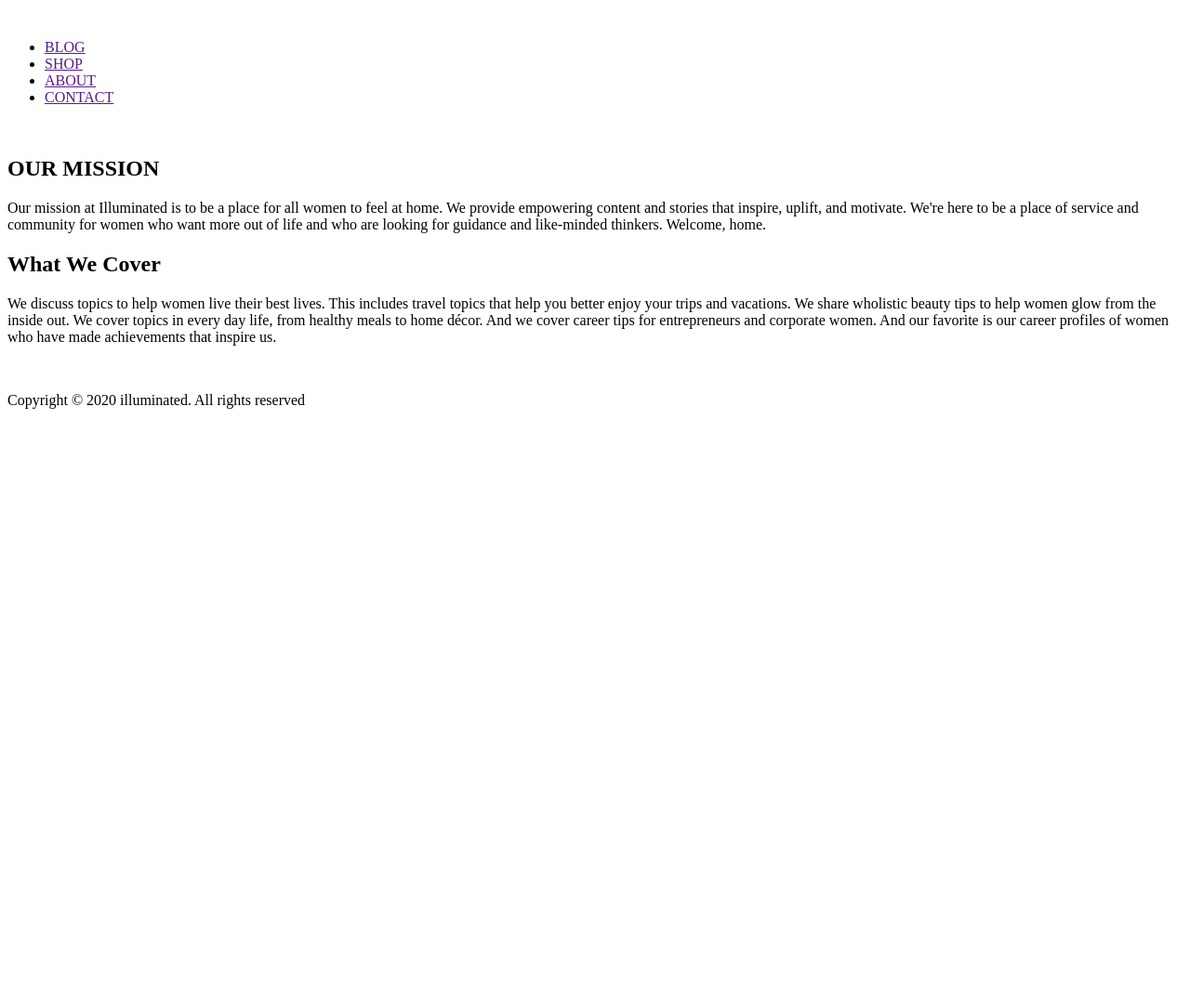
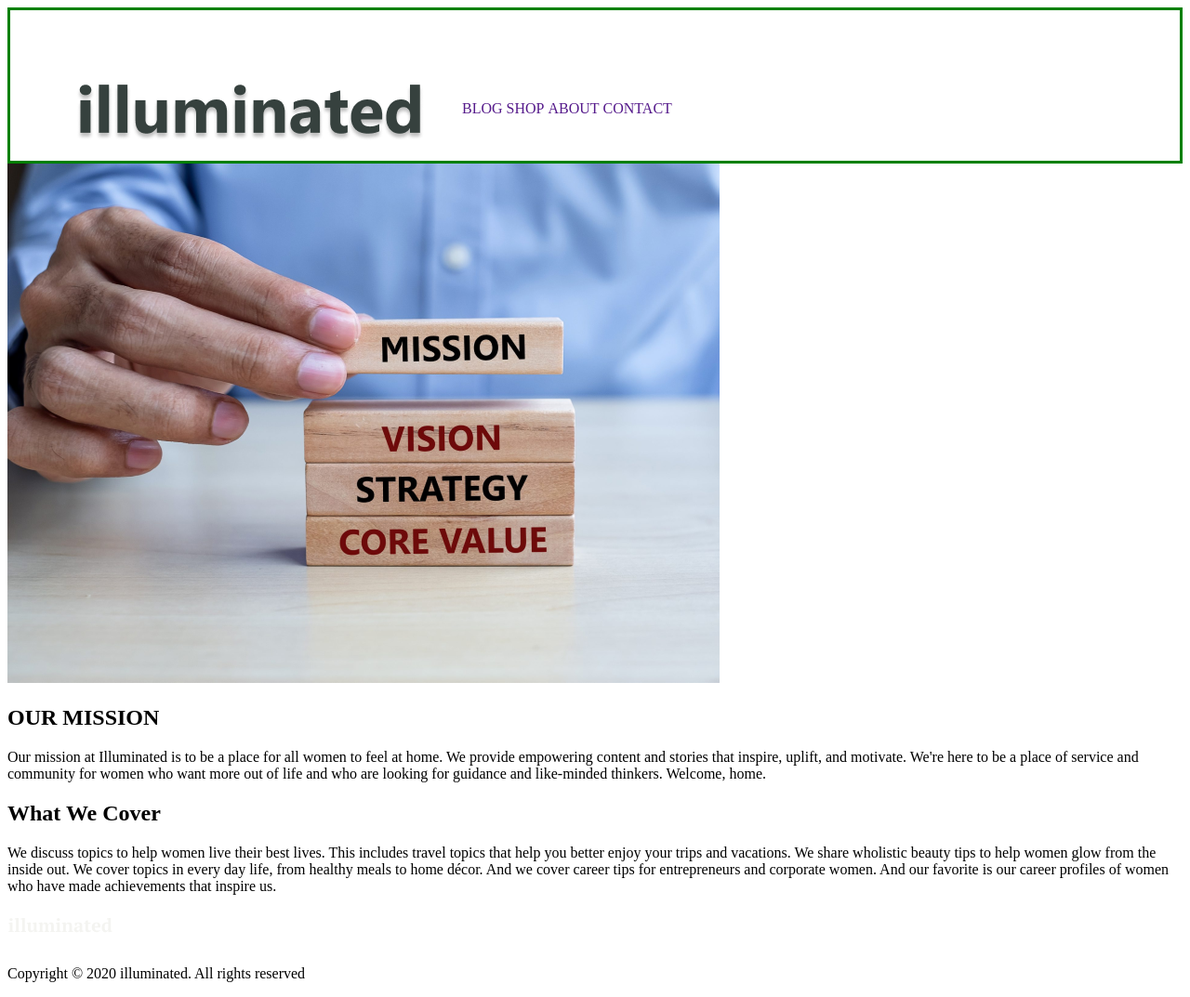
Before and after one commit to SimonAtoshvili/davaleba-5, a plain HTML site: page index.html in a window 1280 px wide. Shown: the whole page at 93% size. Before the commit the page ends 800 px from the top, so only its background shows below. Drawn offline with Linux system fonts and the light colour scheme.

Commit message:
Update index.html
2nd update

```diff
--- a/index.html
+++ b/index.html
@@ -4,13 +4,14 @@
     <meta charset="UTF-8">
     <meta http-equiv="X-UA-Compatible" content="IE=edge">
     <meta name="viewport" content="width=device-width, initial-scale=1.0">
+    <link rel="stylesheet" href="styles.css">
     <title>Document</title>
 </head>
 <body>
     <header>
         <div>
             <a href="">
-                <img src="illuminated 1.png" alt="">
+                <img src="../davaleba-5/Photos/illuminated 1.png" alt="">
             </a>
         </div>
         <nav>
@@ -24,7 +25,7 @@
     </header>
     <main>
         <section>
-            <img src="Rectangle 2.png" alt="">
+            <img src="../davaleba-5/Photos/Rectangle 2.png" alt="">
             <div>
                 <h2>
                     OUR MISSION
@@ -44,7 +45,7 @@
         </section>
     </main>
     <footer>
-        <img src="illuminated 2.svg" alt="">
+        <img src="../davaleba-5/Photos/illuminated 2.svg" alt="">
         <p>Copyright © 2020 illuminated. All rights reserved</p>
     </footer>
 </body>
```
